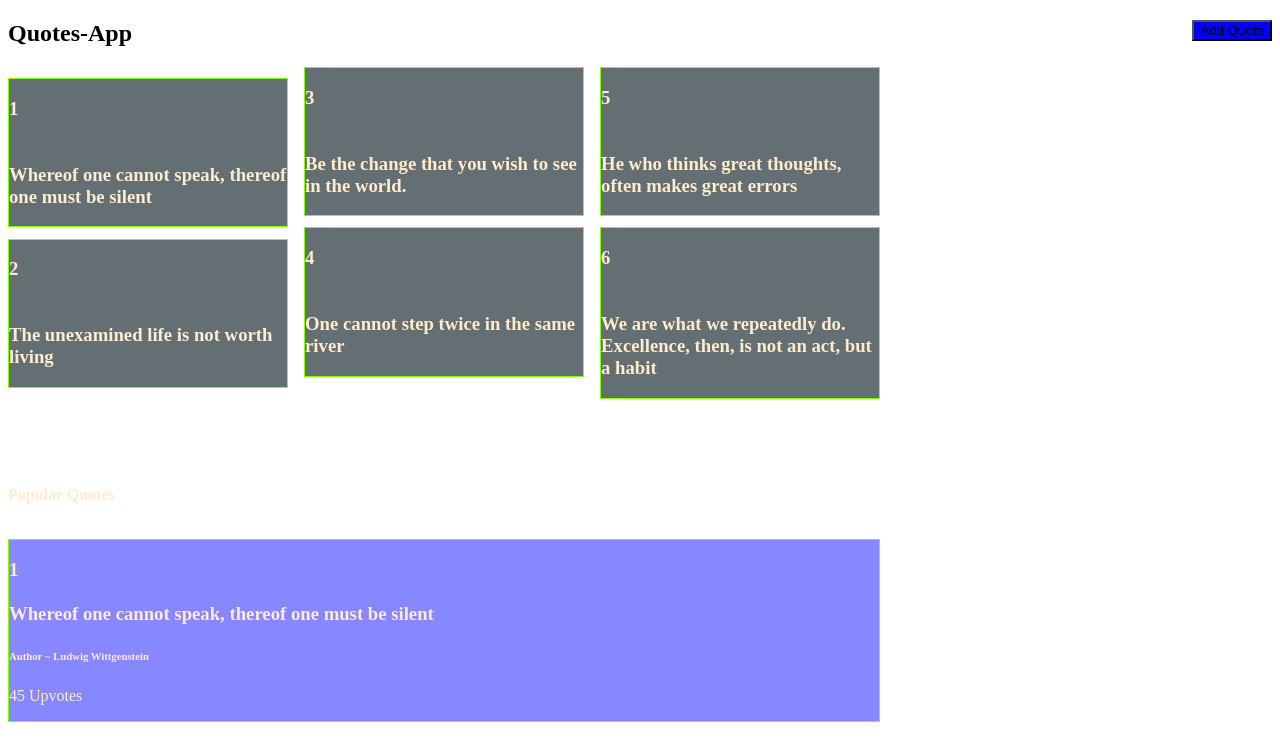
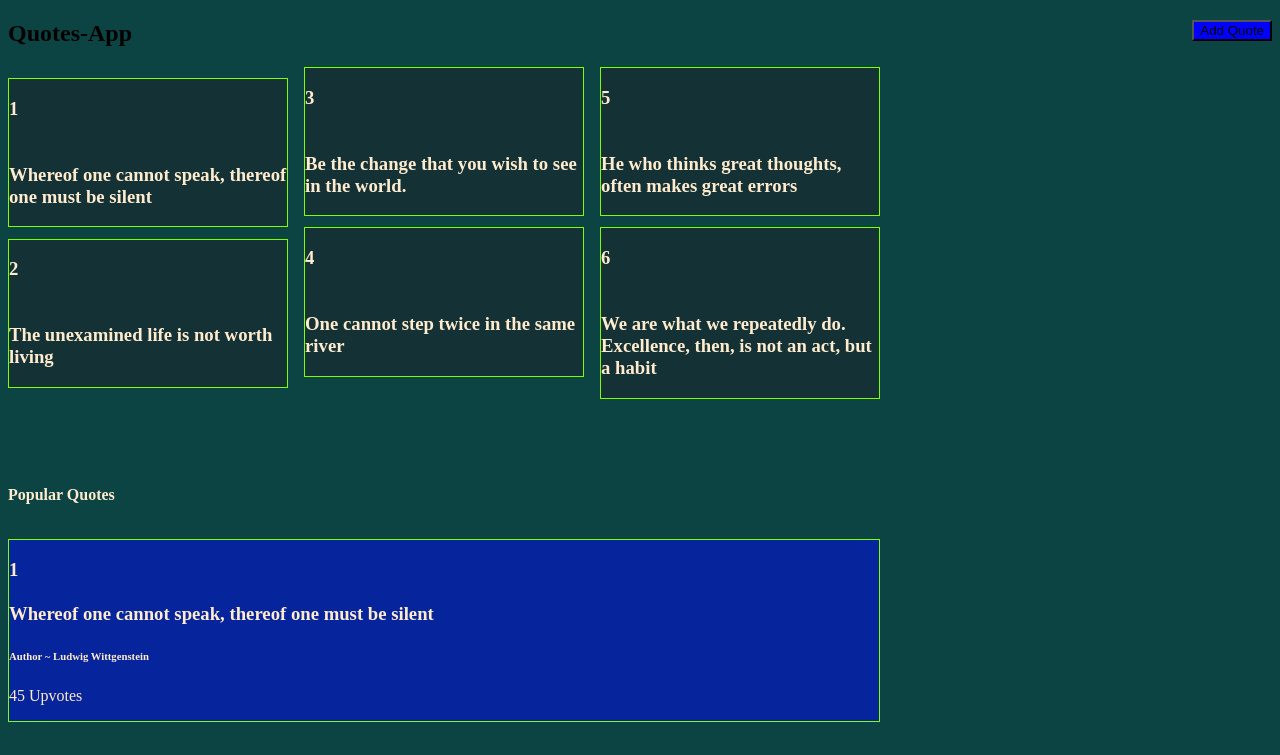
Before and after one commit to ChelRono/PROJECT-QUOTES, an Angular app: page / in a window 1280 px wide. Shown: the top 755 px of the page. Built offline with nearby package versions, Linux system fonts and the light colour scheme; some icons are missing.

Commit message:
changed background color

```diff
--- a/src/styles.css
+++ b/src/styles.css
@@ -2,3 +2,6 @@
 .header{
     text-align: center;
 }
+body{
+    background-color: rgb(12, 68, 68);
+}
```
